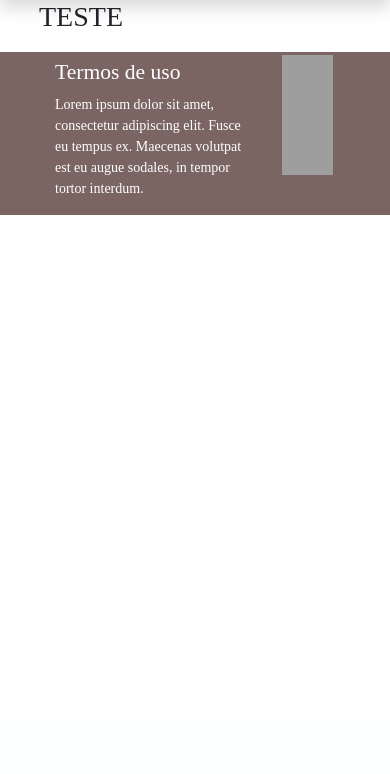
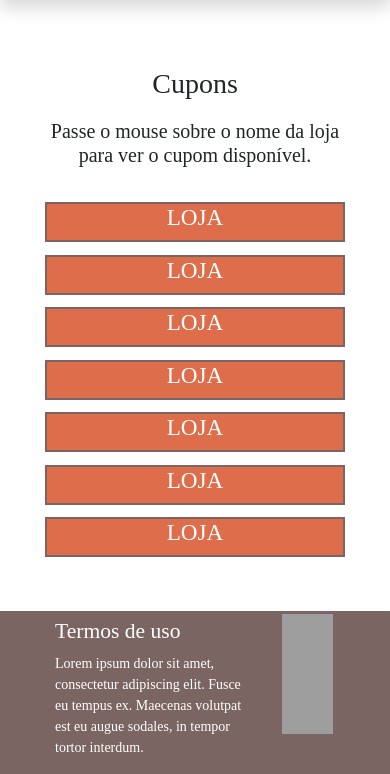
Before and after one commit to alexianaa/Belchior, a PHP site: page /html/cupons.html in a window 390 px wide. Shown: the part 125-899 px from the top of the page. Before the commit the page ends 340 px from the top, so only its background shows below. Run offline with PHP 8.4, Linux system fonts and the light colour scheme; some web fonts are replaced; grey boxes are pictures that could not be loaded.

Commit message:
início da página de cupons + ajustes gerais

```diff
--- a/css/style.css
+++ b/css/style.css
@@ -9,7 +9,7 @@ body {
 #mainNav {
     box-shadow: 0 0.5rem 1rem rgba(0, 0, 0, 0.15);
     background-color: #fff;
-    background-color: rgba(222, 110, 75, 1);
+    background-color: #DE6E4B;
     padding: 0 10%;
 }
 
@@ -26,7 +26,7 @@ body {
 
 /* CUSTOMIZAR LINKS DA NAVBAR */
 #mainNav .nav-link {
-    border-bottom: 1px solid rgba(222, 110, 75, 1);
+    border-bottom: 1px solid #DE6E4B;
 }
 
 #mainNav .nav-link:hover {
@@ -45,6 +45,11 @@ body {
     margin-top: 125px;
 }
 
+/* TEXTO DA PÁGINA SOBRE NÓS */
+#sobre p {
+    font-size: large;
+}
+
 /* NOSSAS FOTOS */
 #fotinhas {
     text-align: center;
@@ -61,7 +66,8 @@ body {
 #fotinhas .PhotoBox {
     position: relative;
     display: inline-block;
-    margin-right: 1%;
+    margin-right: 3%;
+    margin-bottom: 2%;
 }
 
 /* NOMES NAS FOTOS */
@@ -73,7 +79,7 @@ body {
     left: 0;
     opacity: 0;
     transition: 0.5s ease;
-    background-color: #E56399;
+    background: #E56399;
     border-radius: 100%;
 }
 
@@ -233,3 +239,39 @@ body {
         display: none;
     }
 }
+
+/* CUPONS */
+.cupons {
+    text-align: center;
+}
+
+.cupons .loja {
+    background: #DE6E4B;
+    color: #fff;
+}
+
+.itenscupons {
+    border: 2px solid #7A6563;
+    margin: 2%;
+    height: 40px;
+    width: 30%;
+    background-color: #DE6E4B;
+    position: relative;
+    display: inline-block;
+}
+
+.itenscupons .sobreposicao {
+    position: absolute;
+    top: 0;
+    bottom: 0;
+    right: 0;
+    left: 0;
+    opacity: 0;
+    transition: 0.5s ease;
+    background: #E56399;
+    color: #fff;
+}
+
+.itenscupons:hover .sobreposicao {
+    opacity: 1;
+}
--- a/html/cupons.html
+++ b/html/cupons.html
@@ -45,8 +45,167 @@
             </nav>
         </div><!-- Fim do topo da página! -->
 
-        <div id="conteudo">
-            <h1>TESTE</h1>
+        <div id="conteudo" class="pt-5 pb-5">
+            <h1 class="text-center">Cupons</h1>
+            <h5 class="text-center">Passe o mouse sobre o nome da loja para ver o cupom disponível.</h5>
+
+            <br>
+
+            <div class="container">
+                <!-- Primeira linha de cupons -->
+                <div class="row align-items-start cupons">
+                    <div class="col itenscupons">
+                        <h3 class="loja">LOJA</h3>
+                        <div class="sobreposicao">
+                            <h3>POAKSOKJSSJS</h3>
+                        </div>
+                    </div>
+                    <div class="col d-none d-sm-block itenscupons">
+                        <h3 class="loja">LOJA</h3>
+                        <div class="sobreposicao">
+                            <h3>POAKSOKJSSJS</h3>
+                        </div>
+                    </div>
+                    <div class="col d-none d-lg-block itenscupons">
+                        <h3 class="loja">LOJA</h3>
+                        <div class="sobreposicao">
+                            <h3>POAKSOKJSSJS</h3>
+                        </div>
+                    </div>
+                </div>
+
+                <!-- Segunda linha de cupons -->
+                <div class="row align-items-center cupons">
+                    <div class="col itenscupons">
+                        <h3 class="loja">LOJA</h3>
+                        <div class="sobreposicao">
+                            <h3>POAKSOKJSSJS</h3>
+                        </div>
+                    </div>
+                    <div class="col d-none d-sm-block itenscupons">
+                        <h3 class="loja">LOJA</h3>
+                        <div class="sobreposicao">
+                            <h3>POAKSOKJSSJS</h3>
+                        </div>
+                    </div>
+                    <div class="col d-none d-lg-block itenscupons">
+                        <h3 class="loja">LOJA</h3>
+                        <div class="sobreposicao">
+                            <h3>POAKSOKJSSJS</h3>
+                        </div>
+                    </div>
+                </div>
+
+                <!-- Terceira linha de cupons -->
+                <div class="row align-items-end cupons">
+                    <div class="col itenscupons">
+                        <h3 class="loja">LOJA</h3>
+                        <div class="sobreposicao">
+                            <h3>POAKSOKJSSJS</h3>
+                        </div>
+                    </div>
+                    <div class="col d-none d-sm-block itenscupons">
+                        <h3 class="loja">LOJA</h3>
+                        <div class="sobreposicao">
+                            <h3>POAKSOKJSSJS</h3>
+                        </div>
+                    </div>
+                    <div class="col d-none d-lg-block itenscupons">
+                        <h3 class="loja">LOJA</h3>
+                        <div class="sobreposicao">
+                            <h3>POAKSOKJSSJS</h3>
+                        </div>
+                    </div>
+                </div>
+
+                <!-- Quarta linha de cupons -->
+                <div class="row align-items-start cupons">
+                    <div class="col itenscupons">
+                        <h3 class="loja">LOJA</h3>
+                        <div class="sobreposicao">
+                            <h3>POAKSOKJSSJS</h3>
+                        </div>
+                    </div>
+                    <div class="col d-none d-sm-block itenscupons">
+                        <h3 class="loja">LOJA</h3>
+                        <div class="sobreposicao">
+                            <h3>POAKSOKJSSJS</h3>
+                        </div>
+                    </div>
+                    <div class="col d-none d-lg-block itenscupons">
+                        <h3 class="loja">LOJA</h3>
+                        <div class="sobreposicao">
+                            <h3>POAKSOKJSSJS</h3>
+                        </div>
+                    </div>
+                </div>
+
+                <!-- Quinta linha de cupons -->
+                <div class="row align-items-start cupons">
+                    <div class="col itenscupons">
+                        <h3 class="loja">LOJA</h3>
+                        <div class="sobreposicao">
+                            <h3>POAKSOKJSSJS</h3>
+                        </div>
+                    </div>
+                    <div class="col d-none d-sm-block itenscupons">
+                        <h3 class="loja">LOJA</h3>
+                        <div class="sobreposicao">
+                            <h3>POAKSOKJSSJS</h3>
+                        </div>
+                    </div>
+                    <div class="col d-none d-lg-block itenscupons">
+                        <h3 class="loja">LOJA</h3>
+                        <div class="sobreposicao">
+                            <h3>POAKSOKJSSJS</h3>
+                        </div>
+                    </div>
+                </div>
+
+                <!-- Sexta linha de cupons -->
+                <div class="row align-items-start cupons">
+                    <div class="col itenscupons">
+                        <h3 class="loja">LOJA</h3>
+                        <div class="sobreposicao">
+                            <h3>POAKSOKJSSJS</h3>
+                        </div>
+                    </div>
+                    <div class="col d-none d-sm-block itenscupons">
+                        <h3 class="loja">LOJA</h3>
+                        <div class="sobreposicao">
+                            <h3>POAKSOKJSSJS</h3>
+                        </div>
+                    </div>
+                    <div class="col d-none d-lg-block itenscupons">
+                        <h3 class="loja">LOJA</h3>
+                        <div class="sobreposicao">
+                            <h3>POAKSOKJSSJS</h3>
+                        </div>
+                    </div>
+                </div>
+
+                <!-- Sétima linha de cupons -->
+                <div class="row align-items-start cupons">
+                    <div class="col itenscupons">
+                        <h3 class="loja">LOJA</h3>
+                        <div class="sobreposicao">
+                            <h3>POAKSOKJSSJS</h3>
+                        </div>
+                    </div>
+                    <div class="col d-none d-sm-block itenscupons">
+                        <h3 class="loja">LOJA</h3>
+                        <div class="sobreposicao">
+                            <h3>POAKSOKJSSJS</h3>
+                        </div>
+                    </div>
+                    <div class="col d-none d-lg-block itenscupons">
+                        <h3 class="loja">LOJA</h3>
+                        <div class="sobreposicao">
+                            <h3>POAKSOKJSSJS</h3>
+                        </div>
+                    </div>
+                </div>
+            </div>
         </div>
 
         <!-- Rodape -->
```
Also changed, not shown: html/sobre.html (+6 -5 lines).
